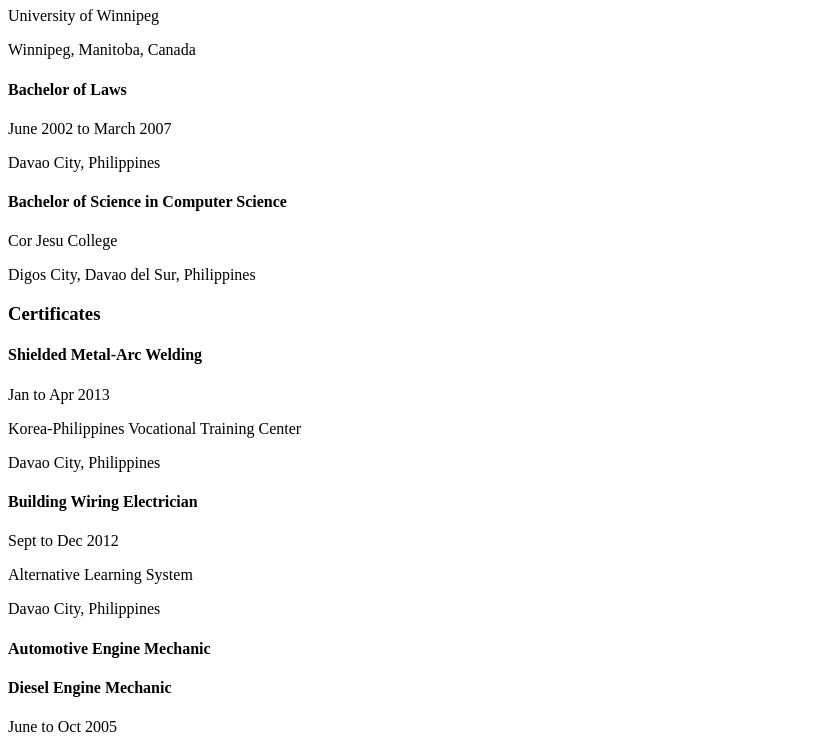
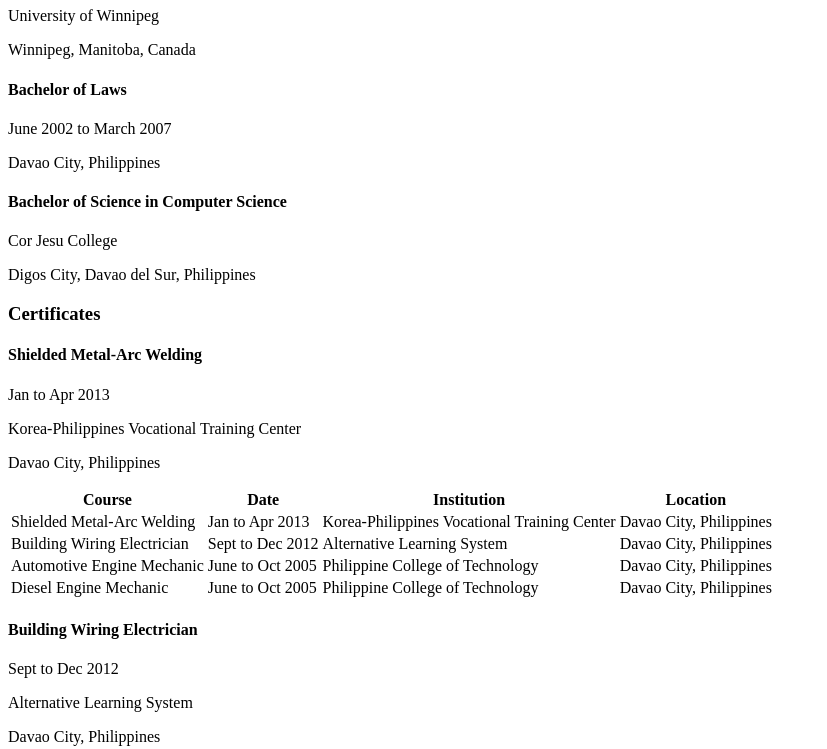
Before and after one commit to lguadez/wd_beginners_practice_1, a plain HTML site: page profile/index.html in a window 1280 px wide. Shown: the part 1446-2195 px from the top of the page, without its empty margins (0-827 px from the left). Drawn offline with Linux system fonts and the light colour scheme.

Commit message:
tags added: table, thead, tbody, tfooter, th, td, tr

```diff
--- a/profile/index.html
+++ b/profile/index.html
@@ -34,7 +34,7 @@
       </li>
     </ul>
 
-    <h3>Job History</h3>
+    <h3>Work Experience</h3>
     <h4>Resident Manager</h4>
     <p>July 2019 to Present</p>
     <p>Sussex Realty</p>
@@ -104,6 +104,46 @@
     <p>Jan to Apr 2013</p>
     <p>Korea-Philippines Vocational Training Center</p>
     <p>Davao City, Philippines</p>
+    <table>
+      <thead>
+        <tr>
+          <th>Course</th>
+          <th>Date</th>
+          <th>Institution</th>
+          <th>Location</th>
+        </tr>
+      </thead>
+
+      <tbody>
+        <td>Shielded Metal-Arc Welding</td>
+        <td>Jan to Apr 2013</td>
+        <td>Korea-Philippines Vocational Training Center</td>
+        <td>Davao City, Philippines</td>
+
+        <tr>
+          <td>Building Wiring Electrician</td>
+          <td>Sept to Dec 2012</td>
+          <td>Alternative Learning System</td>
+          <td>Davao City, Philippines</td>
+        </tr>
+
+        <tr>
+          <td>Automotive Engine Mechanic</td>
+          <td>June to Oct 2005</td>
+          <td>Philippine College of Technology</td>
+          <td>Davao City, Philippines</td>
+        </tr>
+
+        <tr>
+          <td>Diesel Engine Mechanic</td>
+          <td>June to Oct 2005</td>
+          <td>Philippine College of Technology</td>
+          <td>Davao City, Philippines</td>
+        </tr>
+      </tbody>
+
+      <tfoot></tfoot>
+    </table>
 
     <h4>Building Wiring Electrician</h4>
     <p>Sept to Dec 2012</p>
```
